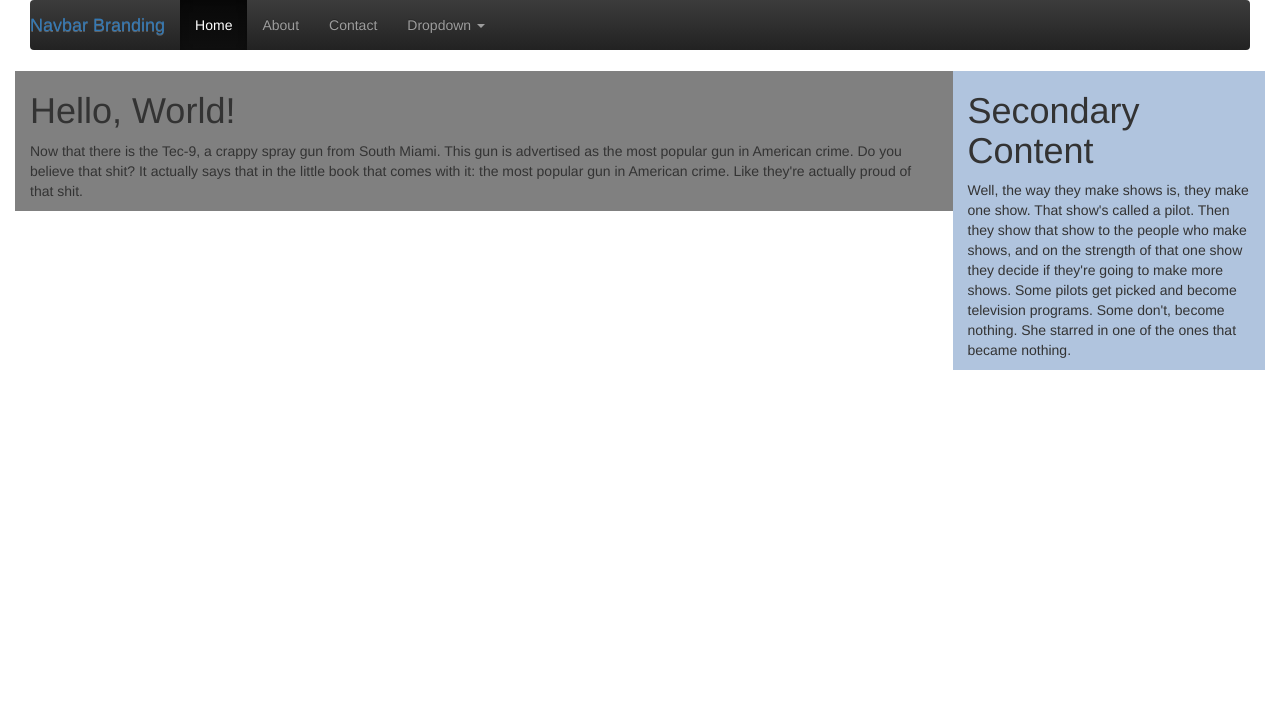
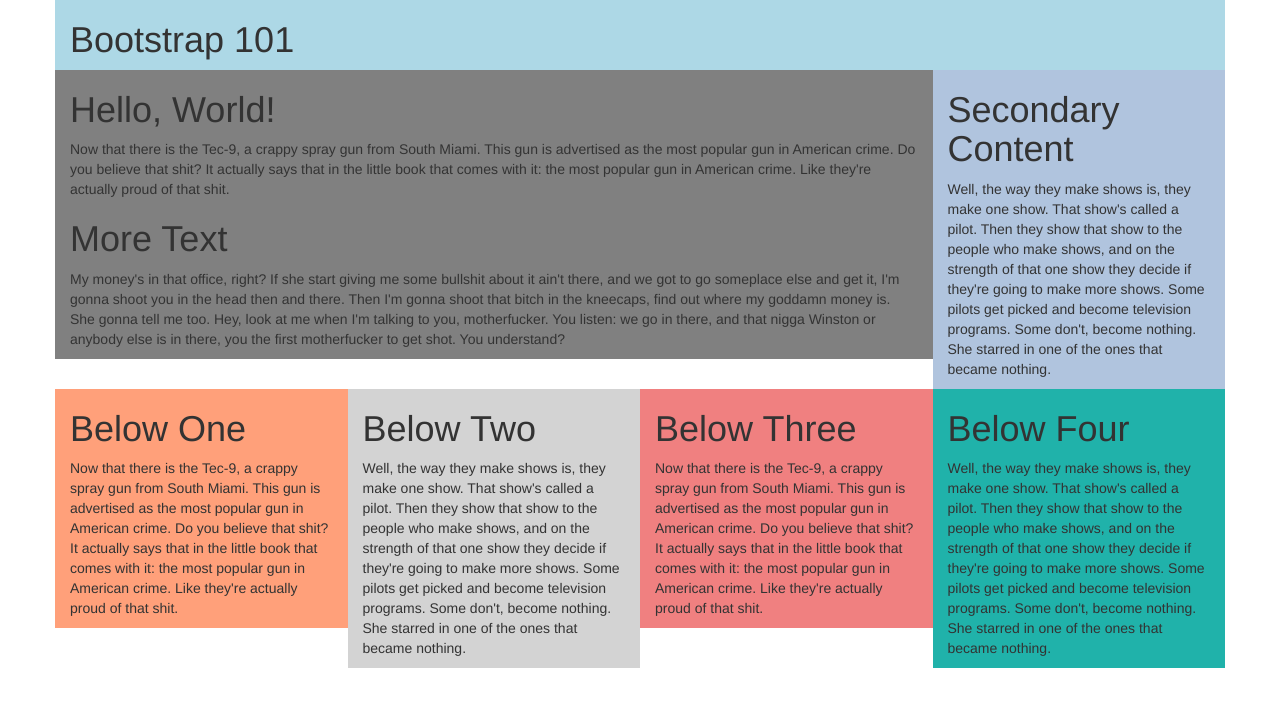
Before and after one commit to ericyork/bootstrap_101, a plain HTML site: page index.html in a window 1280 px wide. Drawn offline with nearby package versions, Linux system fonts and the light colour scheme.

Commit message:
finishes adding structure

```diff
--- a/index.html
+++ b/index.html
@@ -22,53 +22,49 @@
     <![endif]-->
   </head>
   <body>
-    <main class="container-fluid">
-      <nav class="navbar navbar-static-top">
-        <div class="container-fluid">
-          <div class="navbar-header">
-            <button type="button" class="navbar-toggle collapsed" data-toggle="collapse" data-target="#navbar" aria-expanded="false" aria-controls="navbar">
-              <span class="sr-only">Toggle navigation</span>
-              <span class="icon-bar"></span>
-              <span class="icon-bar"></span>
-              <span class="icon-bar"></span>
-            </button>
-            <a class="navbar-brand" href="#">Navbar Branding</a>
+    <main class="container">
+        <div class="row">
+          <div class="col-xs-12" style="background: lightblue;">
+            <h1 class="center">Bootstrap 101</h1>
           </div>
-          <div id="navbar" class="navbar-collapse collapse navbar-inverse">
-            <ul class="nav navbar-nav">
-              <li class="active"><a href="#">Home</a></li>
-              <li><a href="#about">About</a></li>
-              <li><a href="#contact">Contact</a></li>
-              <li class="dropdown">
-                <a href="#" class="dropdown-toggle" data-toggle="dropdown" role="button" aria-haspopup="true" aria-expanded="false">Dropdown <span class="caret"></span></a>
-                <ul class="dropdown-menu">
-                  <li><a href="#">Action</a></li>
-                  <li><a href="#">Another action</a></li>
-                  <li><a href="#">Something else here</a></li>
-                  <li role="separator" class="divider"></li>
-                  <li class="dropdown-header">Nav header</li>
-                  <li><a href="#">Separated link</a></li>
-                  <li><a href="#">One more separated link</a></li>
-                </ul>
-              </li>
-            </ul>
-          </div>
-        </div>
-      </nav>
-      <div class="container-fluid">
+        </div><!-- end .row -->
         <div class="row">
-          <div class="col-xs-12 col-sm-9" style="background:gray;">
+          <div class="col-xs-12 col-sm-6 col-md-9" style="background:gray;">
             <h1>Hello, World!</h1>
             <p> Now that there is the Tec-9, a crappy spray gun from South Miami. This gun is advertised as the most popular gun in American crime. Do you believe that shit? It actually says that in the little book that comes with it: the most popular gun in American crime. Like they're actually proud of that shit.
             </p>
+            <h1>More Text</h1>
+            <p>My money's in that office, right? If she start giving me some bullshit about it ain't there, and we got to go someplace else and get it, I'm gonna shoot you in the head then and there. Then I'm gonna shoot that bitch in the kneecaps, find out where my goddamn money is. She gonna tell me too. Hey, look at me when I'm talking to you, motherfucker. You listen: we go in there, and that nigga Winston or anybody else is in there, you the first motherfucker to get shot. You understand?
+            </p>
           </div>
-          <div class="col-xs-12 col-sm-3" style="background:lightsteelblue;">
+          <div class="col-xs-12 col-sm-6 col-md-3" style="background:lightsteelblue;">
             <h1>Secondary Content</h1>
             <p>Well, the way they make shows is, they make one show. That show's called a pilot. Then they show that show to the people who make shows, and on the strength of that one show they decide if they're going to make more shows. Some pilots get picked and become television programs. Some don't, become nothing. She starred in one of the ones that became nothing.
             </p>
           </div>
-        </div>
-      </div>
+        </div><!-- end .row -->
+        <div class="row">
+          <div class="col-xs-6 col-md-3" style="background:lightsalmon;">
+            <h1>Below One</h1>
+            <p> Now that there is the Tec-9, a crappy spray gun from South Miami. This gun is advertised as the most popular gun in American crime. Do you believe that shit? It actually says that in the little book that comes with it: the most popular gun in American crime. Like they're actually proud of that shit.
+            </p>
+          </div>
+          <div class="col-xs-6 col-md-3" style="background:lightgray;">
+            <h1>Below Two</h1>
+            <p>Well, the way they make shows is, they make one show. That show's called a pilot. Then they show that show to the people who make shows, and on the strength of that one show they decide if they're going to make more shows. Some pilots get picked and become television programs. Some don't, become nothing. She starred in one of the ones that became nothing.
+            </p>
+          </div>
+          <div class="col-xs-6 col-md-3" style="background:lightcoral;">
+            <h1>Below Three</h1>
+            <p> Now that there is the Tec-9, a crappy spray gun from South Miami. This gun is advertised as the most popular gun in American crime. Do you believe that shit? It actually says that in the little book that comes with it: the most popular gun in American crime. Like they're actually proud of that shit.
+            </p>
+          </div>
+          <div class="col-xs-6 col-md-3" style="background:lightseagreen;">
+            <h1>Below Four</h1>
+            <p>Well, the way they make shows is, they make one show. That show's called a pilot. Then they show that show to the people who make shows, and on the strength of that one show they decide if they're going to make more shows. Some pilots get picked and become television programs. Some don't, become nothing. She starred in one of the ones that became nothing.
+            </p>
+          </div>
+        </div><!-- end .row -->
     </main>
 
     <!-- Bootstrap core JavaScript
```
